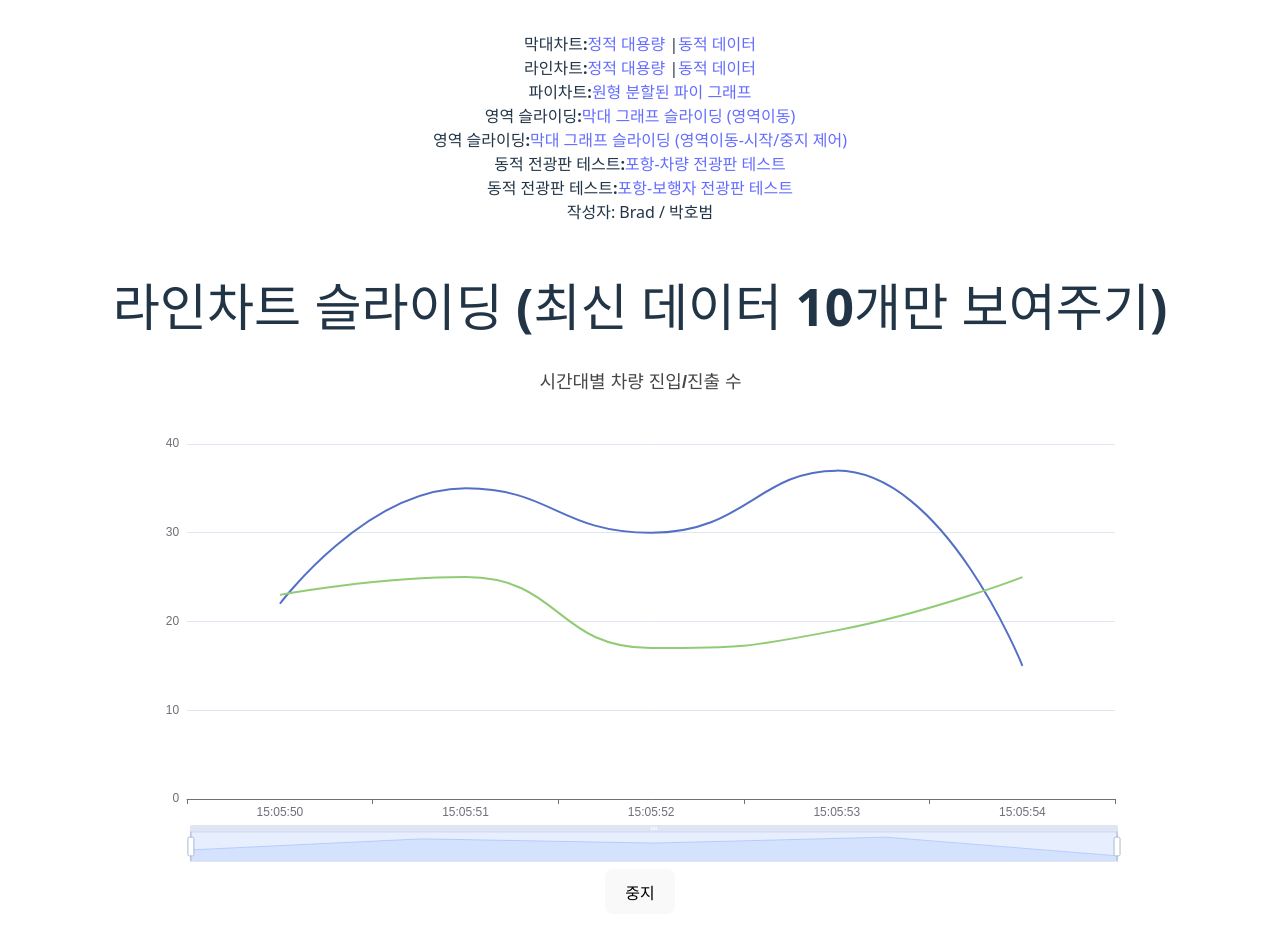
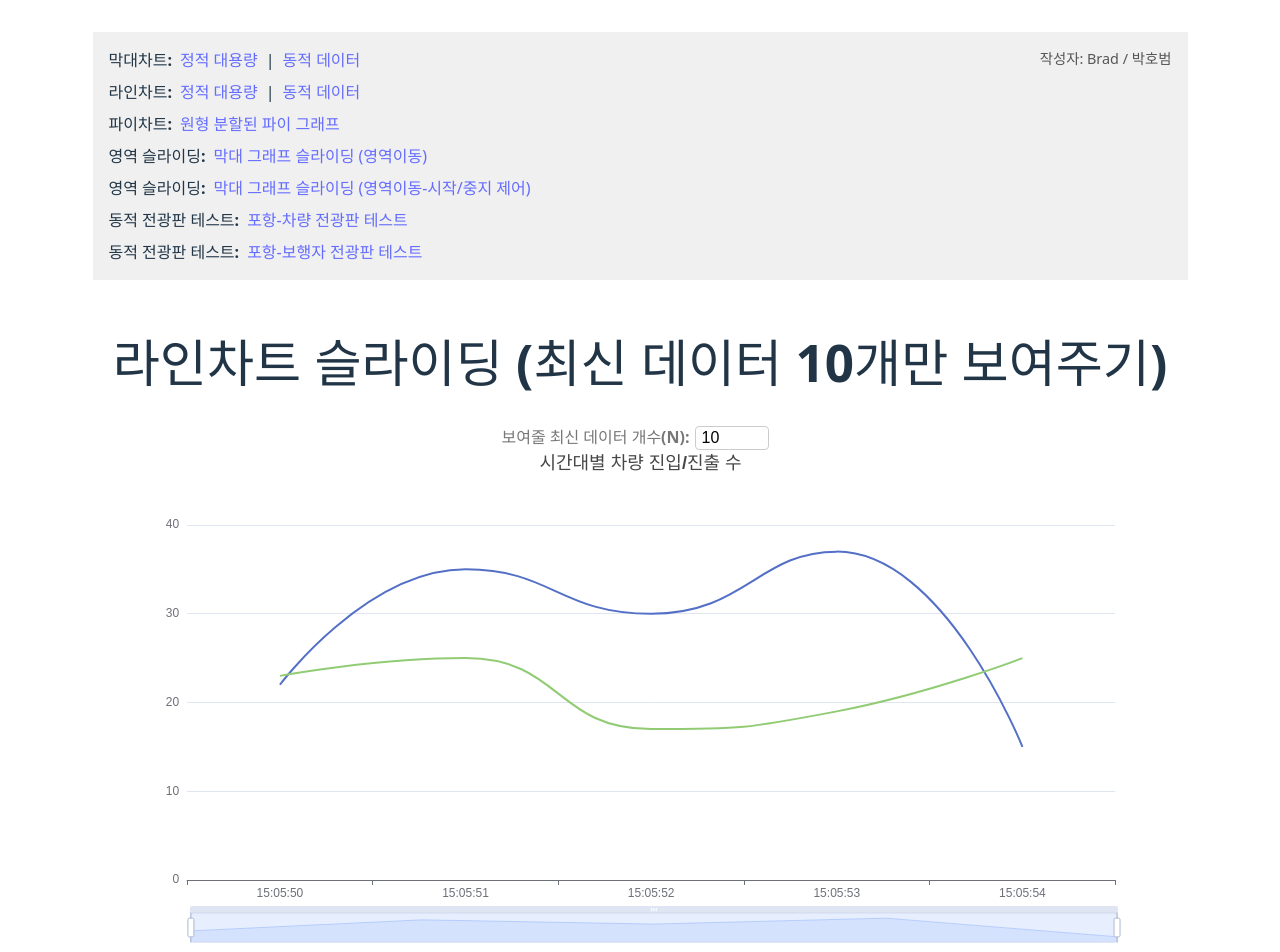
Before and after one commit to HobumPark/react_echarts_practice, a React (Vite) app: page /line/sliding2 in a window 1280 px wide. Shown: the top 952 px of the page. Built offline with nearby package versions, Linux system fonts and the light colour scheme.

Commit message:
line chart dynamic sliding

```diff
--- a/package.json
+++ b/package.json
@@ -10,6 +10,9 @@
     "preview": "vite preview"
   },
   "dependencies": {
+    "@fortawesome/fontawesome-svg-core": "^6.7.2",
+    "@fortawesome/free-solid-svg-icons": "^6.7.2",
+    "@fortawesome/react-fontawesome": "^0.2.2",
     "echarts-for-react": "^3.0.2",
     "react": "^19.1.0",
     "react-dom": "^19.1.0",
--- a/src/components/EChartsLineChart.jsx
+++ b/src/components/EChartsLineChart.jsx
@@ -1,12 +1,15 @@
 import React, { useEffect, useRef } from 'react';
 import * as echarts from 'echarts';
 
+// 상단 props에 추가
 const EChartsLineChart = ({
   title = '',
   categories = [],
+  fullTimestamps = [], // ✅ 추가
   series = [],
   height = 400,
   windowSize = 10,
+  sliding = false,
 }) => {
   const chartRef = useRef(null);
   const chartInstance = useRef(null);
@@ -17,36 +20,56 @@ const EChartsLineChart = ({
   }, []);
 
   useEffect(() => {
-    if (!chartInstance.current || categories.length === 0) return;
+  const allCategories = fullTimestamps.length > 0 ? fullTimestamps : categories;
+  if (!chartInstance.current || allCategories.length === 0) return;
 
-    const total = categories.length;
-    const start = total > windowSize ? ((total - windowSize) / total) * 100 : 0;
+  const total = allCategories.length;
+
+  // 🔹 slicing: 실제로 보일 데이터
+  const visibleCategories = sliding
+    ? allCategories.slice(-windowSize)
+    : allCategories;
+
+  const visibleSeries = series.map((s) => ({
+    ...s,
+    data: sliding ? s.data.slice(-windowSize) : s.data,
+    type: 'line',
+    smooth: true,
+    showSymbol: false,
+  }));
 
   chartInstance.current.setOption({
     title: { text: title, left: 'center' },
     tooltip: { trigger: 'axis' },
     xAxis: {
       type: 'category',
-        data: categories,
+      data: visibleCategories,
     },
     yAxis: { type: 'value' },
-      series: series.map((s) => ({
-        ...s,
-        type: 'line',
-        smooth: true,
-        showSymbol: false,
-      })),
-      dataZoom: [
+    series: visibleSeries,
+    dataZoom: sliding
+  ? [
       {
         type: 'slider',
-          start,
+        start: 0,
         end: 100,
         realtime: true,
       },
       {
         type: 'inside',
-          start,
+        start: 0,
         end: 100,
+      },
+    ]
+  : [
+      {
+        type: 'slider',
+        realtime: true,
+        // ✅ start, end 없음
+      },
+      {
+        type: 'inside',
+        // ✅ start, end 없음
       },
     ],
     grid: {
@@ -57,7 +80,7 @@ const EChartsLineChart = ({
       containLabel: true,
     },
   });
-  }, [categories, series, windowSize]);
+}, [categories, fullTimestamps, series, windowSize, sliding, title]);
 
   return <div ref={chartRef} style={{ width: '100%', height }} />;
 };
--- a/src/pages/ChartNav.jsx
+++ b/src/pages/ChartNav.jsx
@@ -1,44 +1,42 @@
-// ChartNav.jsx
 import { Link } from 'react-router-dom';
 import './ChartNav.css';
 
 const ChartNav = () => {
-
   return (
-    <nav>
-      <div>
-        <div>
+    <nav className="chart-nav">
+      <div className="chart-menu">
+        <div className="chart-row">
           <strong>막대차트:</strong>
           <Link to="/bar/large">정적 대용량</Link> {'|'}
           <Link to="/bar/dynamic">동적 데이터</Link>
         </div>
-        <div >
+        <div className="chart-row">
           <strong>라인차트:</strong>
           <Link to="/line/large">정적 대용량</Link> {'|'}
           <Link to="/line/dynamic">동적 데이터</Link>
         </div>
-        <div >
+        <div className="chart-row">
           <strong>파이차트:</strong>
           <Link to="/pie/dynamic">원형 분할된 파이 그래프</Link>
         </div>
-        <div>
+        <div className="chart-row">
           <strong>영역 슬라이딩:</strong>
           <Link to="/line/sliding">막대 그래프 슬라이딩 (영역이동)</Link>
         </div>
-        <div>
+        <div className="chart-row">
           <strong>영역 슬라이딩:</strong>
           <Link to="/line/sliding2">막대 그래프 슬라이딩 (영역이동-시작/중지 제어)</Link>
         </div>
-        <div>
+        <div className="chart-row">
           <strong>동적 전광판 테스트:</strong>
           <Link to="/board/dynamic/car">포항-차량 전광판 테스트</Link>
         </div>
-        <div>
+        <div className="chart-row">
           <strong>동적 전광판 테스트:</strong>
           <Link to="/board/dynamic/ped">포항-보행자 전광판 테스트</Link>
         </div>
       </div>
-      <div>작성자: Brad / 박호범</div>
+      <div className="chart-author">작성자: Brad / 박호범</div>
     </nav>
   );
 };
--- /dev/null
+++ b/src/pages/EChartsLineDynamicSlidingPage2.css
@@ -0,0 +1,42 @@
+.page-container {
+  padding: 20px;
+}
+
+.window-size-label {
+  margin-right: 10px;
+  font-weight: 500;
+  color:#777;
+  font-weight: bold;
+}
+
+.window-size-input {
+  width: 60px;
+  margin-left: 5px;
+  padding: 2px 6px;
+  font-size: 1rem;
+  border: 1px solid #ccc;
+  border-radius: 4px;
+}
+
+.window-size-input:disabled {
+  background-color: #eee;
+  cursor: not-allowed;
+}
+
+.play-pause-button {
+  width: 50px;
+  height: 50px;
+  background: none;
+  border: 2px solid #333;
+  border-radius: 100%;
+  cursor: pointer;
+  font-size: 2rem;
+  padding: 3px 12px;
+  transition: background-color 0.3s ease;
+  margin-top: 15px;
+}
+
+.play-pause-button:hover {
+  background-color: #f0f0f0;
+  border: 2px solid #333;
+}
--- a/src/pages/EChartsLineDynamicSlidingPage2.jsx
+++ b/src/pages/EChartsLineDynamicSlidingPage2.jsx
@@ -1,7 +1,9 @@
+// EChartsLineDynamicSlidingPage2.jsx
 import React, { useEffect, useState } from 'react';
 import EChartsLineChart from '../components/EChartsLineChart';
-
-const WINDOW_SIZE = 10;
+import { FontAwesomeIcon } from '@fortawesome/react-fontawesome';
+import { faPlay, faPause } from '@fortawesome/free-solid-svg-icons';
+import './EChartsLineDynamicSlidingPage2.css';
 
 const EChartsLineDynamicSlidingPage2 = () => {
   const [chartData, setChartData] = useState({
@@ -12,13 +14,16 @@ const EChartsLineDynamicSlidingPage2 = () => {
     ],
   });
 
-  const [isSliding, setIsSliding] = useState(true); // 슬라이딩 여부 상태
+  const [isSliding, setIsSliding] = useState(true);
+  const [windowSize, setWindowSize] = useState(10);
 
-  // 데이터 추가 타이머
   useEffect(() => {
     const interval = setInterval(() => {
       const now = new Date();
-      const newLabel = `${now.getHours()}:${String(now.getMinutes()).padStart(2, '0')}:${String(now.getSeconds()).padStart(2, '0')}`;
+      const newLabel = `${now.getHours()}:${String(now.getMinutes()).padStart(
+        2,
+        '0'
+      )}:${String(now.getSeconds()).padStart(2, '0')}`;
 
       const newEntry = Math.floor(Math.random() * 30) + 10;
       const newExit = Math.floor(Math.random() * 25) + 5;
@@ -35,32 +40,55 @@ const EChartsLineDynamicSlidingPage2 = () => {
     return () => clearInterval(interval);
   }, []);
 
-  // 보여줄 데이터 (슬라이딩 여부에 따라)
   const visibleData = {
     categories: isSliding
-      ? chartData.categories.slice(-WINDOW_SIZE)
+      ? chartData.categories.slice(-windowSize)
       : chartData.categories,
     series: chartData.series.map((s) => ({
       ...s,
-      data: isSliding ? s.data.slice(-WINDOW_SIZE) : s.data,
+      data: isSliding ? s.data.slice(-windowSize) : s.data,
     })),
   };
 
-  return (
-    <div style={{ padding: 20 }}>
-      <h1>라인차트 슬라이딩 (최신 데이터 10개만 보여주기)</h1>
+  const handleWindowSizeChange = (e) => {
+    let val = Number(e.target.value);
+    if (isNaN(val) || val < 1) val = 1;
+    if (val > chartData.categories.length) val = chartData.categories.length;
+    setWindowSize(val);
+  };
+
+    return (
+    <div className="page-container">
+      <h1>라인차트 슬라이딩 (최신 데이터 {windowSize}개만 보여주기)</h1>
+
+      <label className="window-size-label">
+        보여줄 최신 데이터 개수(N):
+        <input
+          type="number"
+          value={windowSize}
+          min="2"
+          max={chartData.categories.length || 10}
+          onChange={handleWindowSizeChange}
+          disabled={!isSliding}
+          className="window-size-input"
+        />
+      </label>
 
       <EChartsLineChart
         title="시간대별 차량 진입/진출 수"
         categories={visibleData.categories}
         series={visibleData.series}
-        windowSize={WINDOW_SIZE}
+        windowSize={windowSize}
         height={500}
         sliding={isSliding}
       />
 
-      <button onClick={() => setIsSliding((prev) => !prev)}>
-        {isSliding ? '중지' : '재생'}
+      <button
+        className="play-pause-button"
+        onClick={() => setIsSliding((prev) => !prev)}
+        aria-label={isSliding ? '중지' : '재생'}
+      >
+        <FontAwesomeIcon icon={isSliding ? faPause : faPlay} />
       </button>
     </div>
   );
--- a/src/pages/board/CarBoardDynamic.css
+++ b/src/pages/board/CarBoardDynamic.css
@@ -5,6 +5,9 @@
   display: flex;
   flex-direction: column;
   gap: 24px;
+  background-color: #f5f5f5;
+  margin-top:10px;
+  width:100%;
 }
 
 .carboard-settings {
--- a/src/pages/board/CarBoardDynamic.jsx
+++ b/src/pages/board/CarBoardDynamic.jsx
@@ -1,4 +1,5 @@
 import React, { useEffect, useState } from 'react';
+import './CarBoardDynamic.css';  // CSS 임포트 꼭 추가
 
 const CarBoardDynamic = () => {
   const [step, setStep] = useState(0);
@@ -12,34 +13,30 @@ const CarBoardDynamic = () => {
   }, []);
 
   return (
-    <div className="p-6 space-y-6">
+    <div className="carboard-container">
       {/* 설정 영역 */}
-      <div className="bg-gray-100 p-4 rounded-xl shadow border space-y-2">
-        <h2 className="text-xl font-semibold mb-2">⚙️ 설정 영역</h2>
-        <div className="flex items-center space-x-4">
-          <label className="font-medium" htmlFor="speedInput">
-            속도 설정 (km/h):
-          </label>
+      <div className="carboard-settings">
+        <h2>⚙️ 설정 영역</h2>
+        <div className="row">
+          <label htmlFor="speedInput">속도 설정 (km/h):</label>
           <input
             id="speedInput"
             type="number"
             value={speed}
             min="0"
             onChange={(e) => setSpeed(Number(e.target.value))}
-            className="w-24 px-2 py-1 border rounded text-right"
           />
         </div>
       </div>
 
       {/* 디스플레이 영역 */}
-      <div className="w-[500px] h-[200px] bg-gradient-to-b from-gray-900 to-black text-white rounded-xl shadow-lg border-4 border-yellow-400 flex items-center justify-center text-2xl font-bold text-center p-4 mx-auto">
+      <div className="carboard-display">
         {step === 0 && <p>🚦 신호등이 없습니다.</p>}
         {step === 1 && <p>🚗 당신의 속도 {speed}km/h</p>}
         {step === 2 && (
           <img
             src="https://via.placeholder.com/300x150?text=📷+Speed+Camera"
             alt="속도 측정 카메라 이미지"
-            className="w-[300px] h-[150px] object-contain rounded"
           />
         )}
       </div>
```
Also changed, not shown: 1 other file (tests, documents, lock files or other folders). Lines whose indentation alone changed are shown as unchanged.
